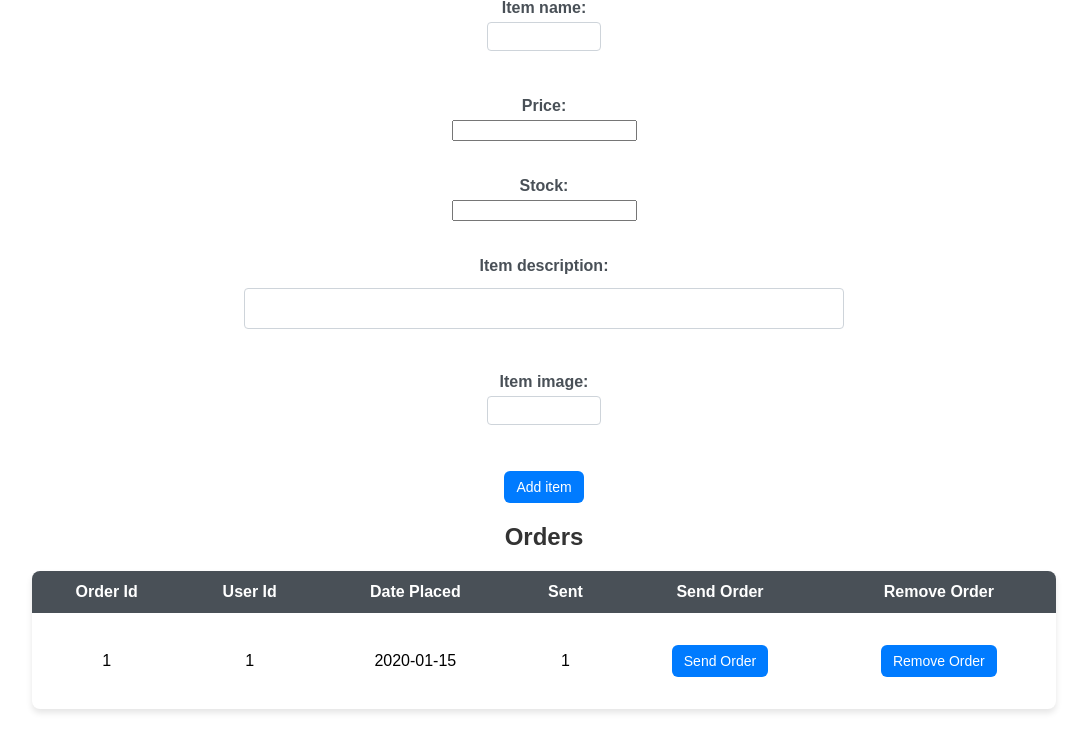
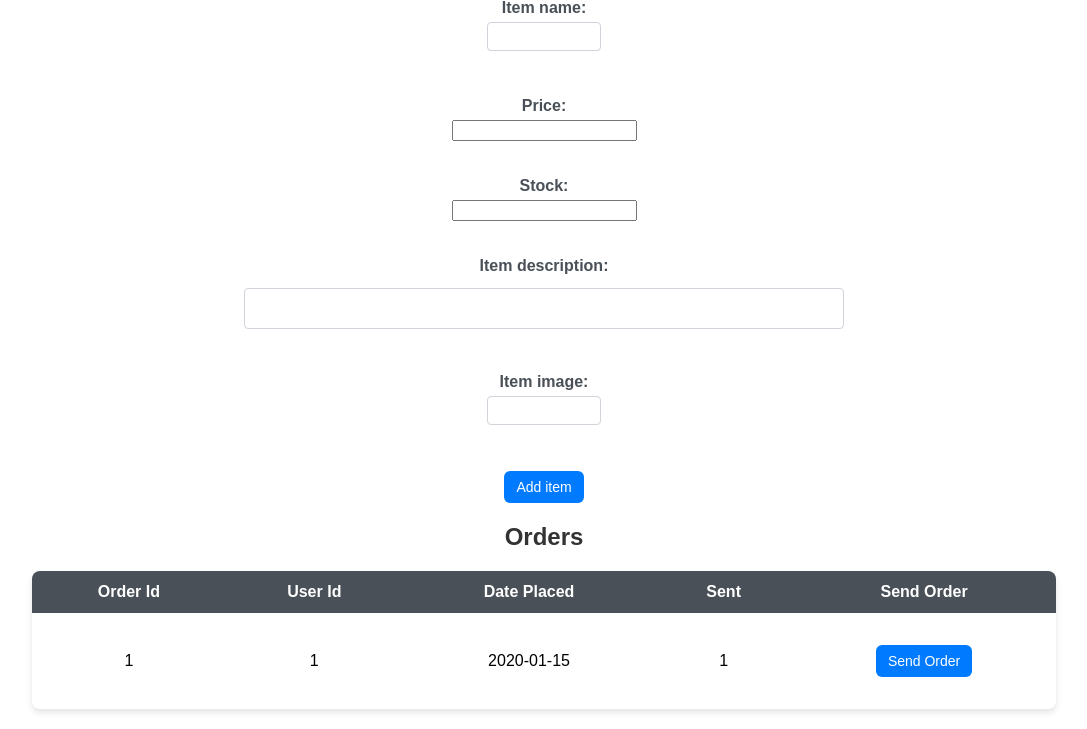
Before and after one commit to saglin/D0018E, a Flask app: page /admin in a window 1280 px wide. Shown: the part 455-1184 px from the top of the page, without its empty margins (96-1183 px from the left). Run offline with Flask 3, Linux system fonts and the light colour scheme; tables that the repository leaves empty hold one stand-in row (values such as "Sample post"); some libraries are stand-ins or nearby versions.

Commit message:
Removed ability to remove orders

```diff
--- a/app.py
+++ b/app.py
@@ -152,15 +152,15 @@ def send_order(id):
         cursor.close()
         return redirect(url_for('admin'))
 
-@app.route("/remove_order/<int:id>", methods=['POST'])
-def remove_order(id):
-    if request.method == 'POST':
-        cursor = mysql.connection.cursor()
-        cursor.execute('''DELETE FROM Orders WHERE Orders.id=%s''', (id, ))
-        cursor.execute('''DELETE FROM Order_Items WHERE Order_Items.order_id=%s''', (id, ))
-        mysql.connection.commit()
-        cursor.close()
-        return redirect(url_for('admin'))
+# @app.route("/remove_order/<int:id>", methods=['POST'])
+# def remove_order(id):
+#     if request.method == 'POST':
+#         cursor = mysql.connection.cursor()
+#         cursor.execute('''DELETE FROM Orders WHERE Orders.id=%s''', (id, ))
+#         cursor.execute('''DELETE FROM Order_Items WHERE Order_Items.order_id=%s''', (id, ))
+#         mysql.connection.commit()
+#         cursor.close()
+#         return redirect(url_for('admin'))
 
 @app.route("/place_order", methods=['POST'])
 def place_order():
--- a/templates/admin.html
+++ b/templates/admin.html
@@ -68,7 +68,7 @@
             <th>Date Placed</th>
             <th>Sent</th>
             <th>Send Order</th>
-            <th>Remove Order</th>
+            <!-- <th>Remove Order</th> -->
         </tr>
 
         {% for order in orders %}
@@ -82,11 +82,11 @@
                         <button type="submit">Send Order</button>
                     </form>
                 </td>
-                <td>
+                <!-- <td>
                     <form method="POST" action="{{ url_for('remove_order', id=order[0]) }}">
                         <button type="submit">Remove Order</button>
                     </form>
-                </td>
+                </td> -->
             </tr>
         {% endfor %}
     </table>
```
